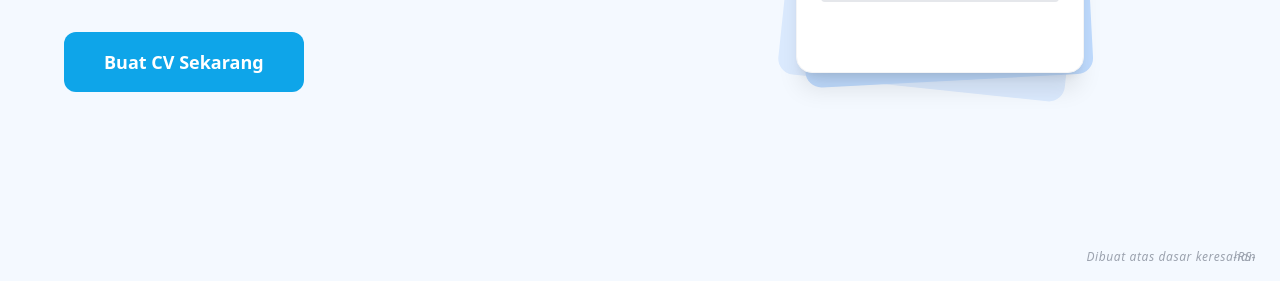
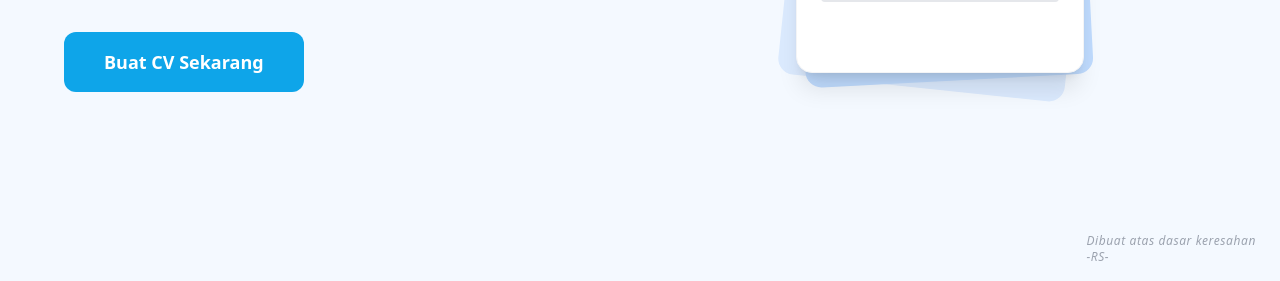
Before and after one commit to Valhallavex666/CVBuilder, a website: page public/index.html in a window 1280 px wide. Shown: the part 519-800 px from the top of the page. Drawn offline with nearby package versions, Linux system fonts and the light colour scheme.

Commit message:
Update index.html

```diff
--- a/public/index.html
+++ b/public/index.html
@@ -61,11 +61,7 @@
     </div>
     <!-- Watermark Keresahan -->
     <p class="absolute bottom-4 right-6 text-xs text-gray-400 italic tracking-wider">
-    Dibuat atas dasar keresahan
-    </p>
-    <br>
-    <p class="absolute bottom-4 right-6 text-xs text-gray-400 italic tracking-wider">
-    -RS-
+    Dibuat atas dasar keresahan <br> -RS-
     </p>
 </body>
 </html>
```
